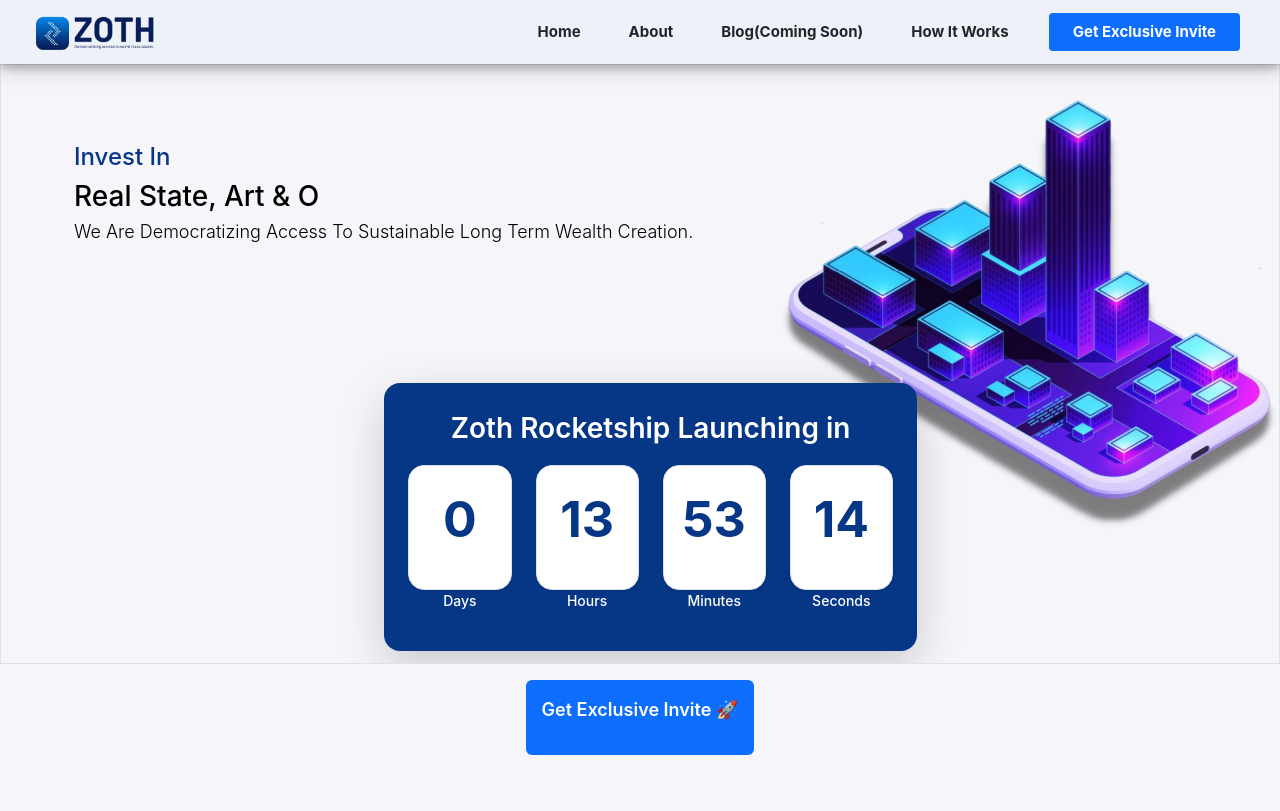
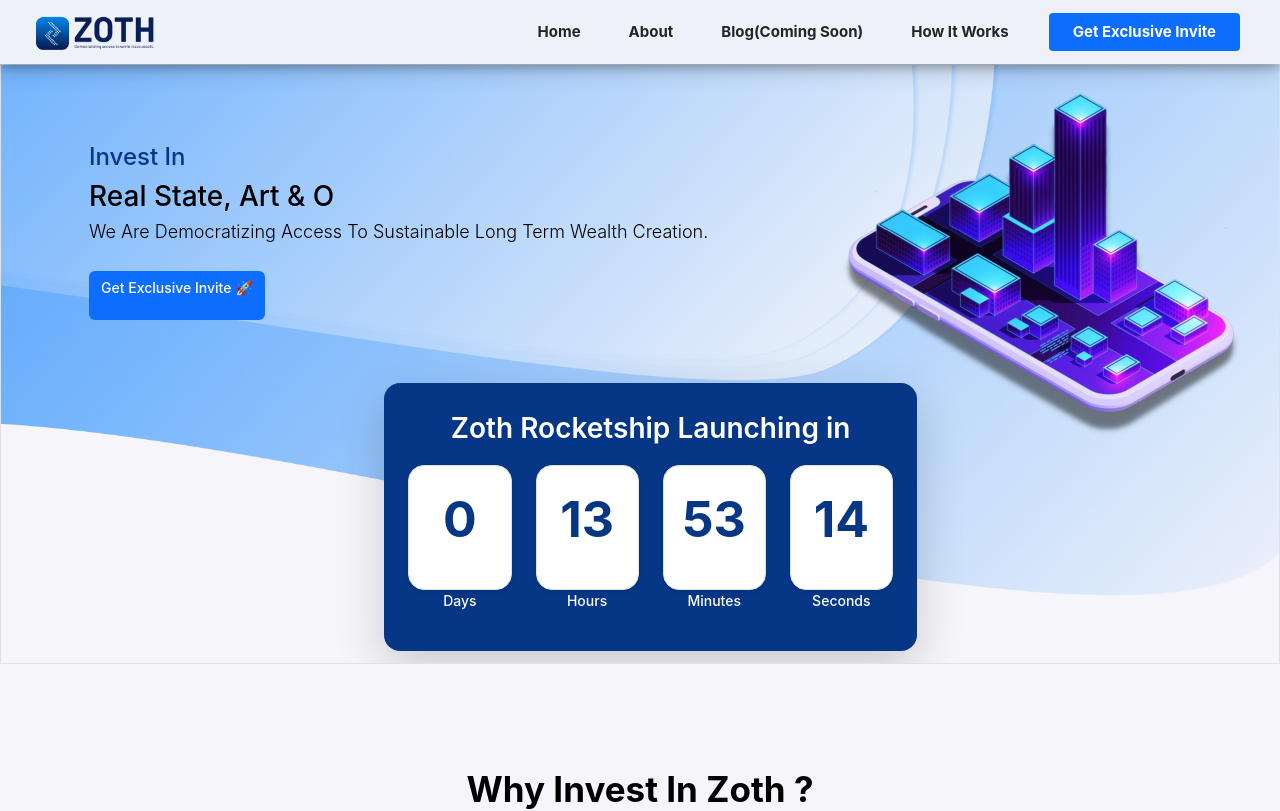
Before and after one commit to 0xZothio/website, a React (Create React App) app: page / in a window 1280 px wide. Shown: the top 811 px of the page. Built offline with nearby package versions, Linux system fonts and the light colour scheme.

Commit message:
Update Bg

```diff
--- a/src/Screens/Home.js
+++ b/src/Screens/Home.js
@@ -2,7 +2,7 @@
 import Countdown from "react-countdown";
 import Homecard from "../Utils/Home-card";
 import TestimonialBar from "../Utils/TestimonialBar";
-
+import illustration from "../assets/illustration2.png";
 import mili from "../assets/mili.png";
 import Modal from "react-modal";
 import Subscribe from "./Subscribe";
@@ -18,7 +18,7 @@
 // import lapi from "../assets/lapi1.png";
 import { DataContext } from "../Utils/DataContext";
 import lapi from "../assets/lapi2.png";
-import illustration from "../assets/illustration.png";
+// import illustration from "../assets/illustration.png";
 
 const Completionist = () => (
   <p className="text-white text-center">
@@ -36,11 +36,7 @@
       document.getElementById("demo").innerHTML += txt1.charAt(i1);
       document.getElementById("demo1").innerHTML += txt1.charAt(i1);
       i1++;
-      if (i1 > txt1.length) {
-        document.getElementById("demo").innerHTML = "";
-        document.getElementById("demo1").innerHTML = "";
-        typingEffect();
-      }
+
       setTimeout(typeWriter, speed);
     } else {
       document.getElementById("demo").innerHTML = "";
@@ -125,6 +121,9 @@
       </Modal>
       <div className="row overflow-hidden">
         <div className="col-md-12 col-12 p-0 col-xs-12 col-xl-12 mx-auto home-1 border">
+          <div className="illustration d-flex justify-content-center align-items-center border-1">
+            <img src={illustration} alt="" />
+          </div>
           <div className="home-text p-2 ">
             <h3
               className="invest"
@@ -146,9 +145,21 @@
               We are Democratizing access to sustainable long term wealth
               creation.
             </p>
+            <button
+              className="btn btn-primary btn-hover border-0 "
+              style={{ color: "007AFF" }}
+              onClick={openModal}
+            >
+              <p
+                className="text-white text-center"
+                style={{ fontSize: "14px", fontWeight: "500" }}
+              >
+                Get Exclusive Invite 🚀
+              </p>
+            </button>
           </div>
           <div className="row p-3 p-xs-4 p-sm-4">
-            <div className="col-md-8 col-xs-12 col-sm-12 col-12 col-lg-8 shadow-lg rounded-4 col-xl-5 mx-auto p-4  timer-container">
+            <div className="col-md-8 col-xs-12 col-sm-12 col-12 col-lg-8 shadow-lg rounded-4 col-xl-5 p-4  timer-container">
               <p className="timer-heading text-white text-center">
                 Zoth Rocketship Launching in
               </p>
@@ -205,10 +216,10 @@
         </div>
       </div>
 
-      <div className="row mt-md-3">
+      <div className="row mt-md-3 d-md-none">
         <div className="col-md-4 col-12 mx-auto d-flex justify-content-center">
           <button
-            className="btn btn-primary py-3 px-3 btn-hover border-0"
+            className="btn btn-primary py-3 px-3 btn-hover border-0 "
             style={{ color: "007AFF" }}
             onClick={openModal}
           >
--- a/src/index.css
+++ b/src/index.css
@@ -376,7 +376,6 @@
   border-radius: 20px !important;
   position: absolute;
   bottom: 2%;
-  margin-top: 20px;
   left: 30%;
   z-index: 300;
 }
@@ -411,13 +410,12 @@
 }
 .home-1,
 .home-2 {
-  background-image: url("./assets/illustration2.png") !important;
+  background-image: url("./assets/pattern.png") !important;
   height: 600px;
+
   width: auto;
   background-repeat: no-repeat !important;
-  background-size: 500px auto;
-  background-position: right !important;
-  background-position-y: top !important;
+  background-size: contain !important;
   padding: 0 !important;
   object-fit: contain;
   margin: 0;
@@ -429,6 +427,13 @@
   background-image: url("./assets/mobilegraphics.png") !important;
   display: none;
 }
+.illustration{
+  position: absolute;
+  right: 3% !important;
+  z-index: 1000;
+  width: 400px !important;
+
+}
 .home-text {
   font-style: normal;
   font-weight: 600;
@@ -439,7 +444,7 @@
   z-index: 200;
   width: auto;
   color: #000000;
-  left: 65px;
+  left: 80px;
   top: 70px;
 }
 .home-para-text {
```
